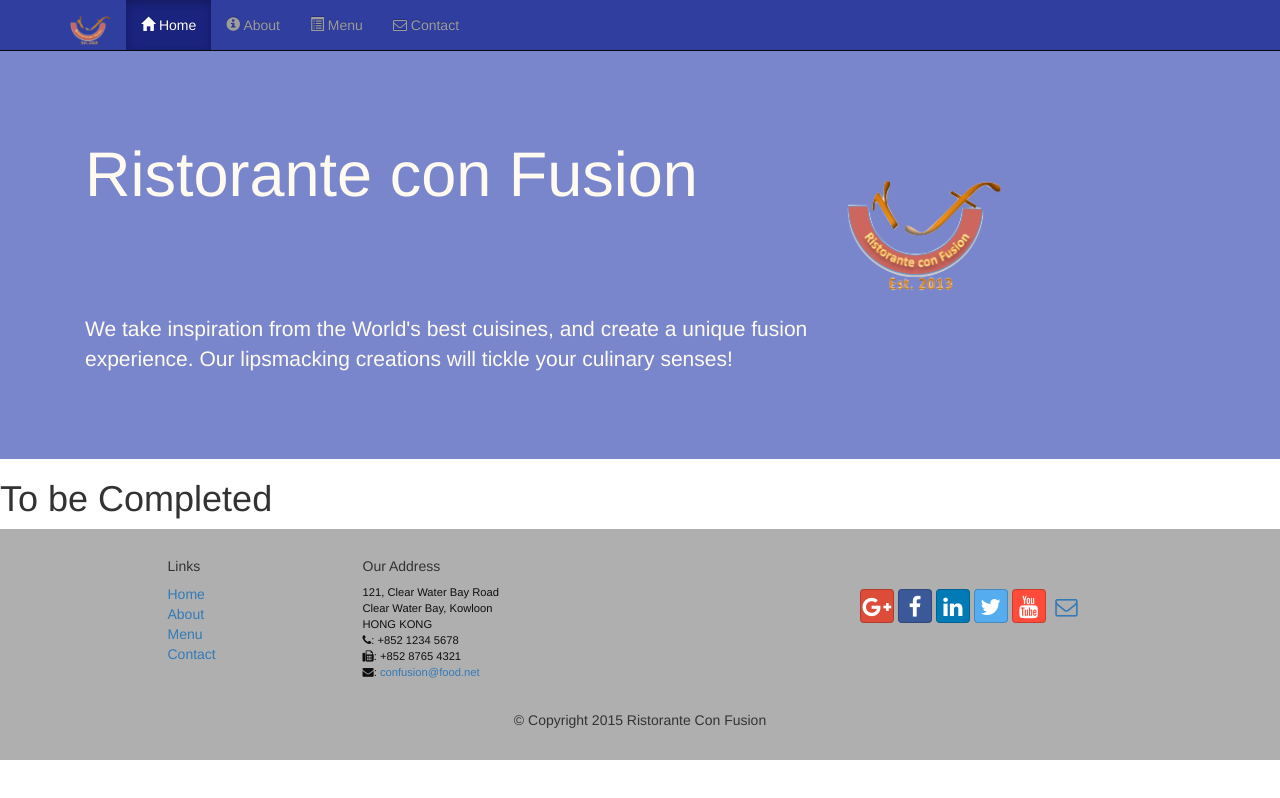
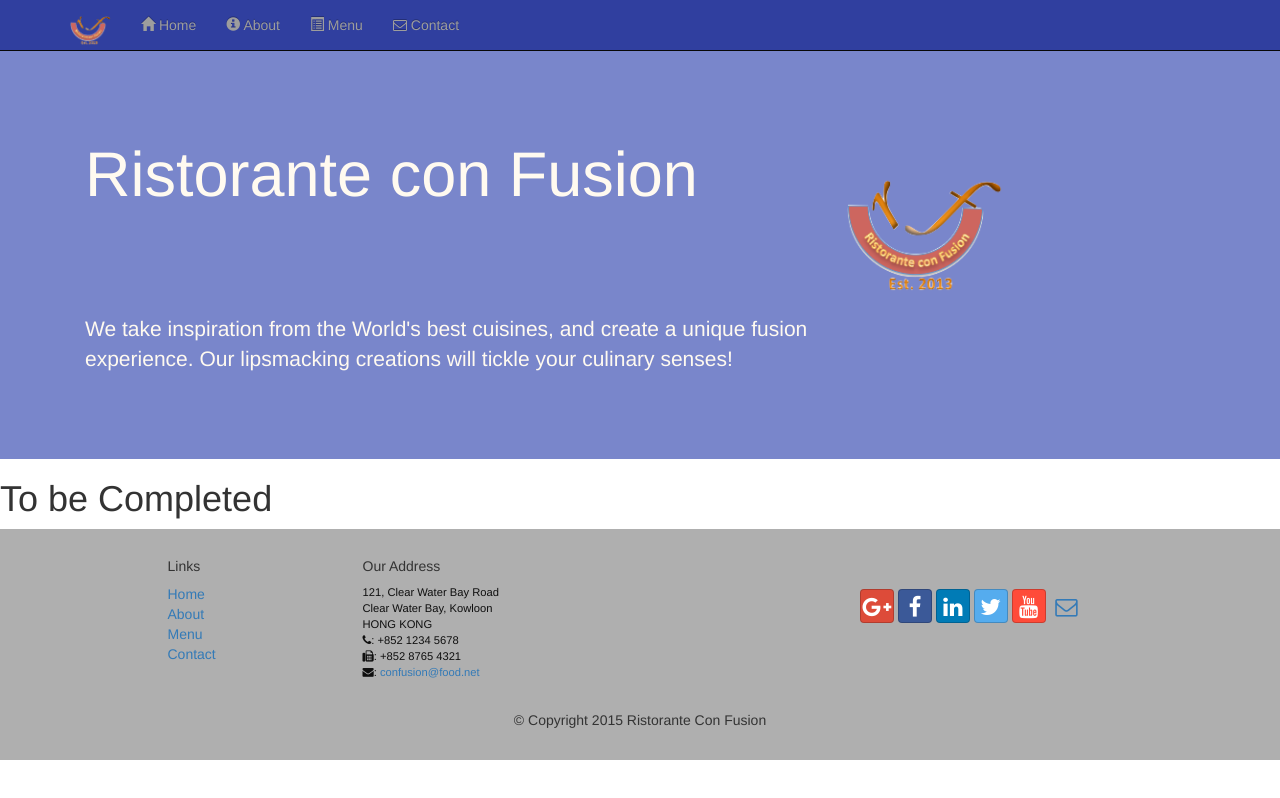
Before and after one commit to s-leroux/conFusion-web, a website: page app/index.html in a window 1280 px wide. Drawn offline with nearby package versions, Linux system fonts and the light colour scheme; some packages are replaced by stand-ins of ours.

Commit message:
Remove active state of the "home" button

```diff
--- a/app/views/header.html
+++ b/app/views/header.html
@@ -11,7 +11,7 @@
             </div>
             <div id="navbar" class="navbar-collapse collapse">
                 <ul class="nav navbar-nav">
-                    <li class="active"><a ui-sref="app">
+                    <li><a ui-sref="app">
                         <span class="glyphicon glyphicon-home"
                          aria-hidden="true"></span> Home</a></li>
                     <li><a ui-sref="app.aboutus">
```
